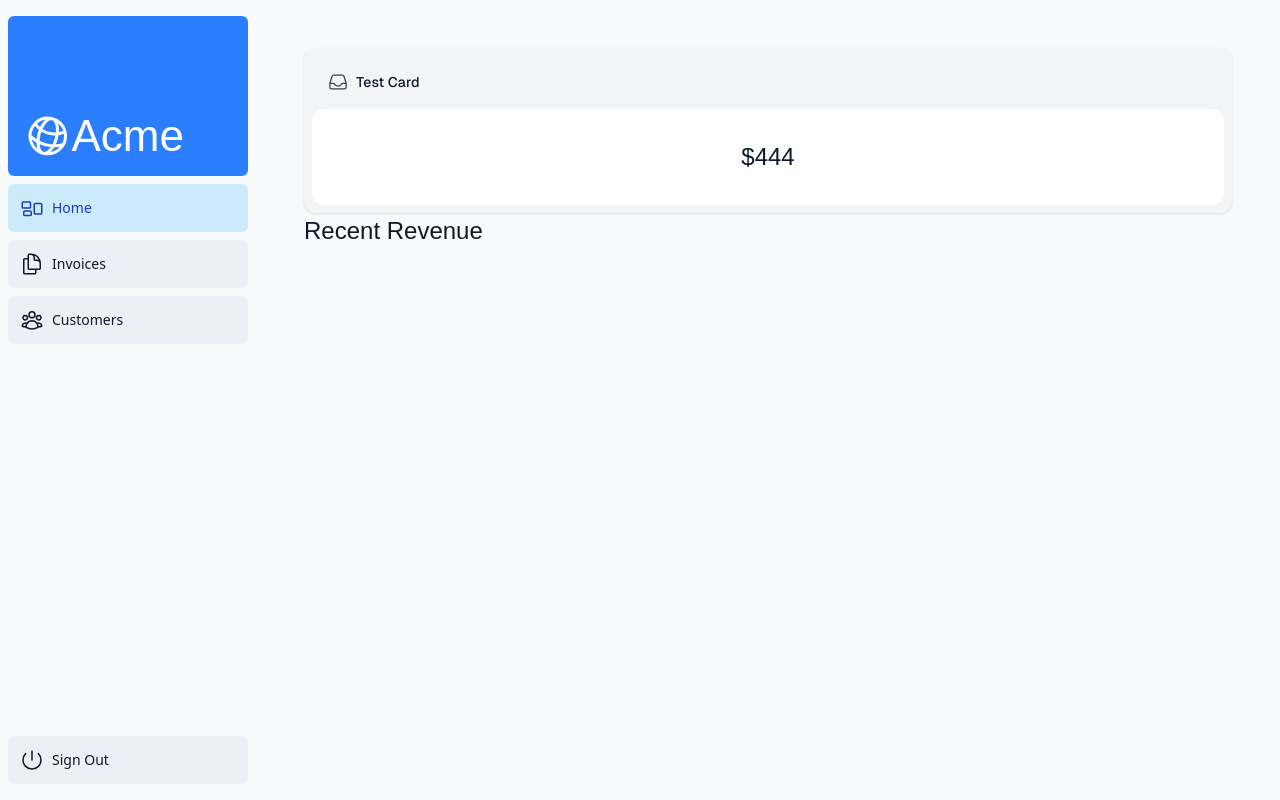
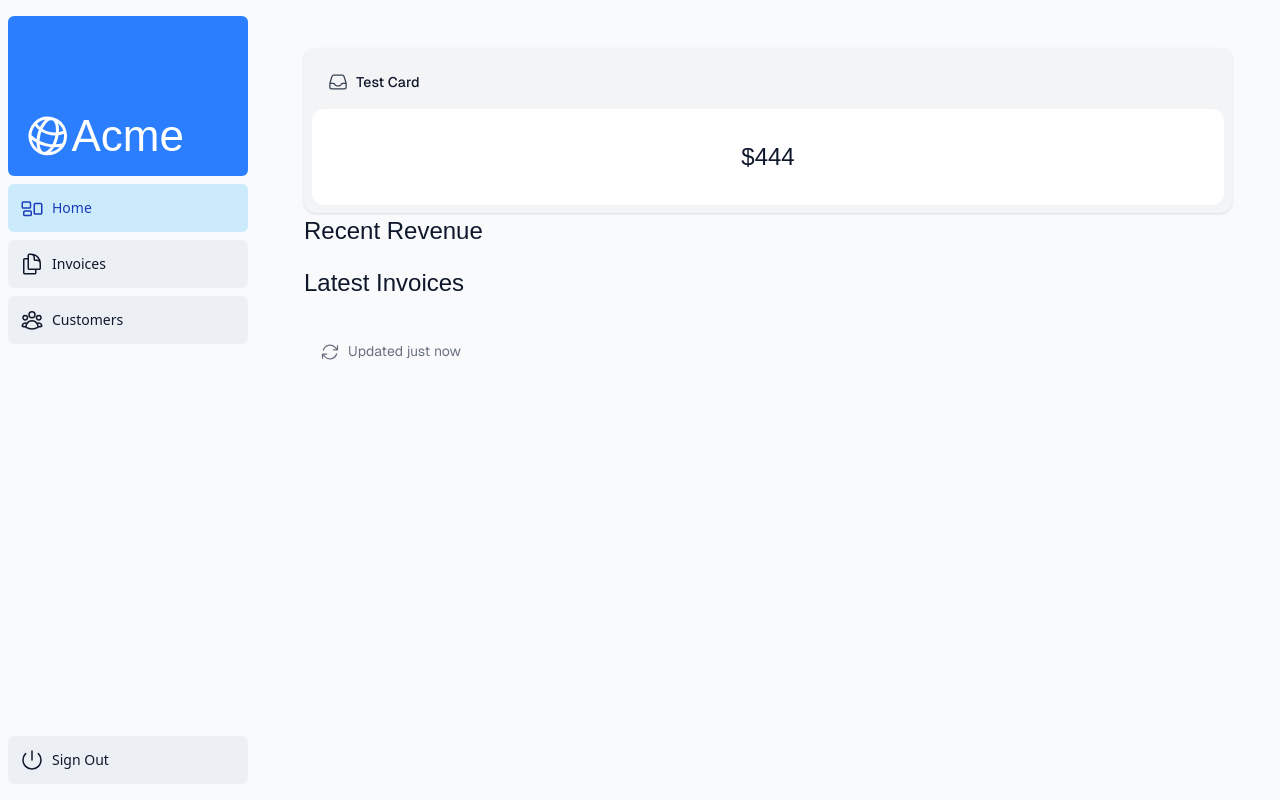
Before and after one commit to PaulHaze/nextjs-dashboard-tutorial, a Next.js app: page /dashboard in a window 1280 px wide. Built offline with nearby package versions, Linux system fonts and the light colour scheme; a web font is replaced by a local one.

Commit message:
add a latest invoices placeholder

```diff
--- a/src/app/dashboard/page.tsx
+++ b/src/app/dashboard/page.tsx
@@ -1,10 +1,11 @@
-import { Card, RevenueChart } from '@/components/ui';
+import { Card, RevenueChart, LatestInvoices } from '@/components/ui';
 
 export default function DashboardPage() {
   return (
     <div>
       <Card title="Test Card" value="$444" type="invoices" />
-      <RevenueChart revenue={[]} />
+      <RevenueChart />
+      <LatestInvoices />
     </div>
   );
 }
--- /dev/null
+++ b/src/components/ui/LatestInvoices.tsx
@@ -0,0 +1,57 @@
+import { ArrowPathIcon } from '@heroicons/react/24/outline';
+
+// import { LatestInvoice } from '@/lib/definitions';
+
+export function LatestInvoices() {
+  return (
+    <div className="flex w-full flex-col md:col-span-4">
+      <h2 className="b-4 font-serif text-xl md:text-2xl">Latest Invoices</h2>
+      <div className="flex grow flex-col justify-between rounded-xl bg-gray-50 p-4">
+        {/* NOTE: Uncomment this code in Chapter 7 */}
+
+        {/* <div className="bg-white px-6">
+          {latestInvoices.map((invoice, i) => {
+            return (
+              <div
+                key={invoice.id}
+                className={clsx(
+                  'flex flex-row items-center justify-between py-4',
+                  {
+                    'border-t': i !== 0,
+                  },
+                )}
+              >
+                <div className="flex items-center">
+                  <Image
+                    src={invoice.image_url}
+                    alt={`${invoice.name}'s profile picture`}
+                    className="mr-4 rounded-full"
+                    width={32}
+                    height={32}
+                  />
+                  <div className="min-w-0">
+                    <p className="truncate text-sm font-semibold md:text-base">
+                      {invoice.name}
+                    </p>
+                    <p className="hidden text-sm text-gray-500 sm:block">
+                      {invoice.email}
+                    </p>
+                  </div>
+                </div>
+                <p
+                  className={`${lusitana.className} truncate text-sm font-medium md:text-base`}
+                >
+                  {invoice.amount}
+                </p>
+              </div>
+            );
+          })}
+        </div> */}
+        <div className="flex items-center pt-6 pb-2">
+          <ArrowPathIcon className="h-5 w-5 text-gray-500" />
+          <h3 className="ml-2 text-sm text-gray-500">Updated just now</h3>
+        </div>
+      </div>
+    </div>
+  );
+}
--- a/src/components/ui/index.ts
+++ b/src/components/ui/index.ts
@@ -2,3 +2,4 @@
 export * from './AcmeLogo';
 export * from './Card';
 export * from './RevenueChart';
+export * from './LatestInvoices';
```
